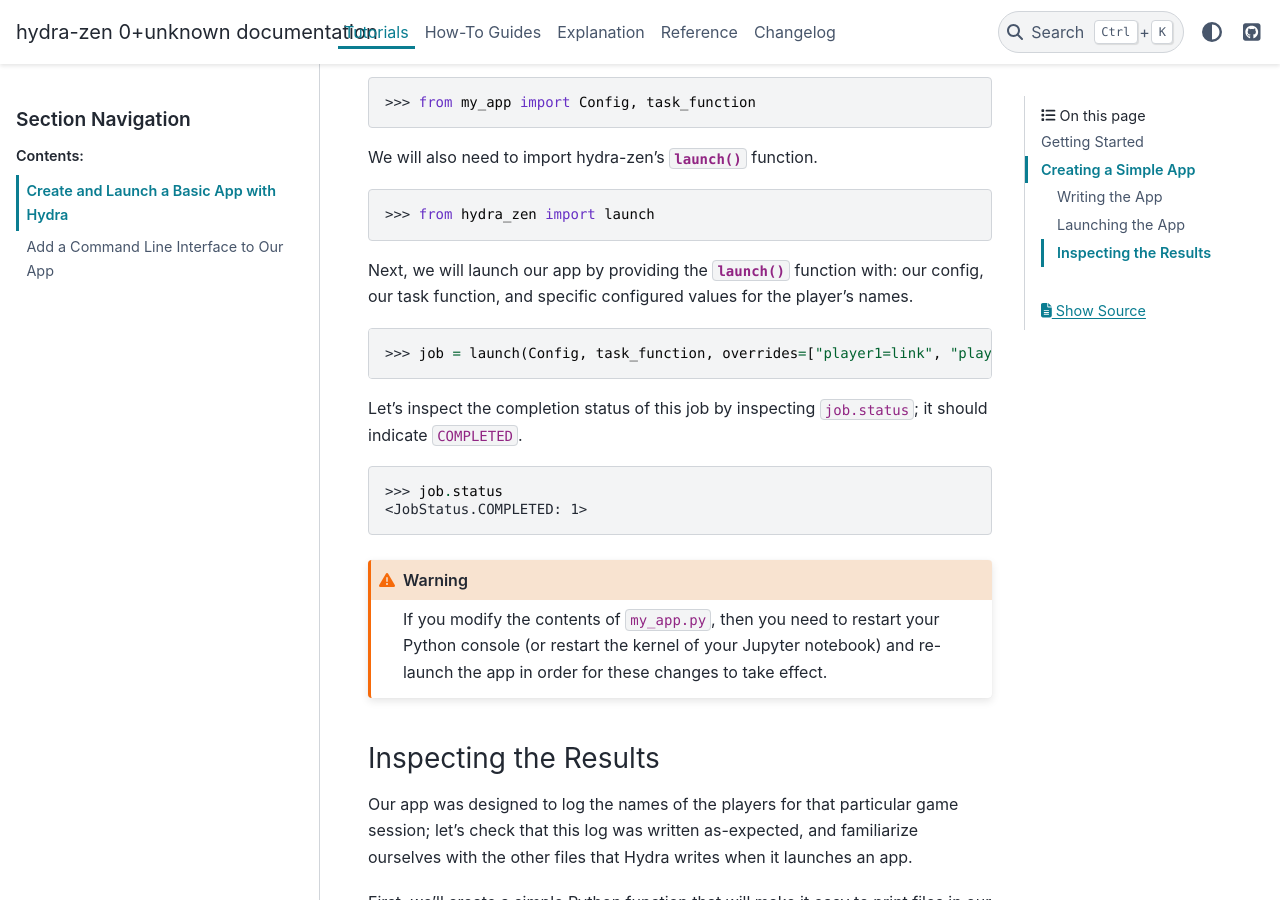
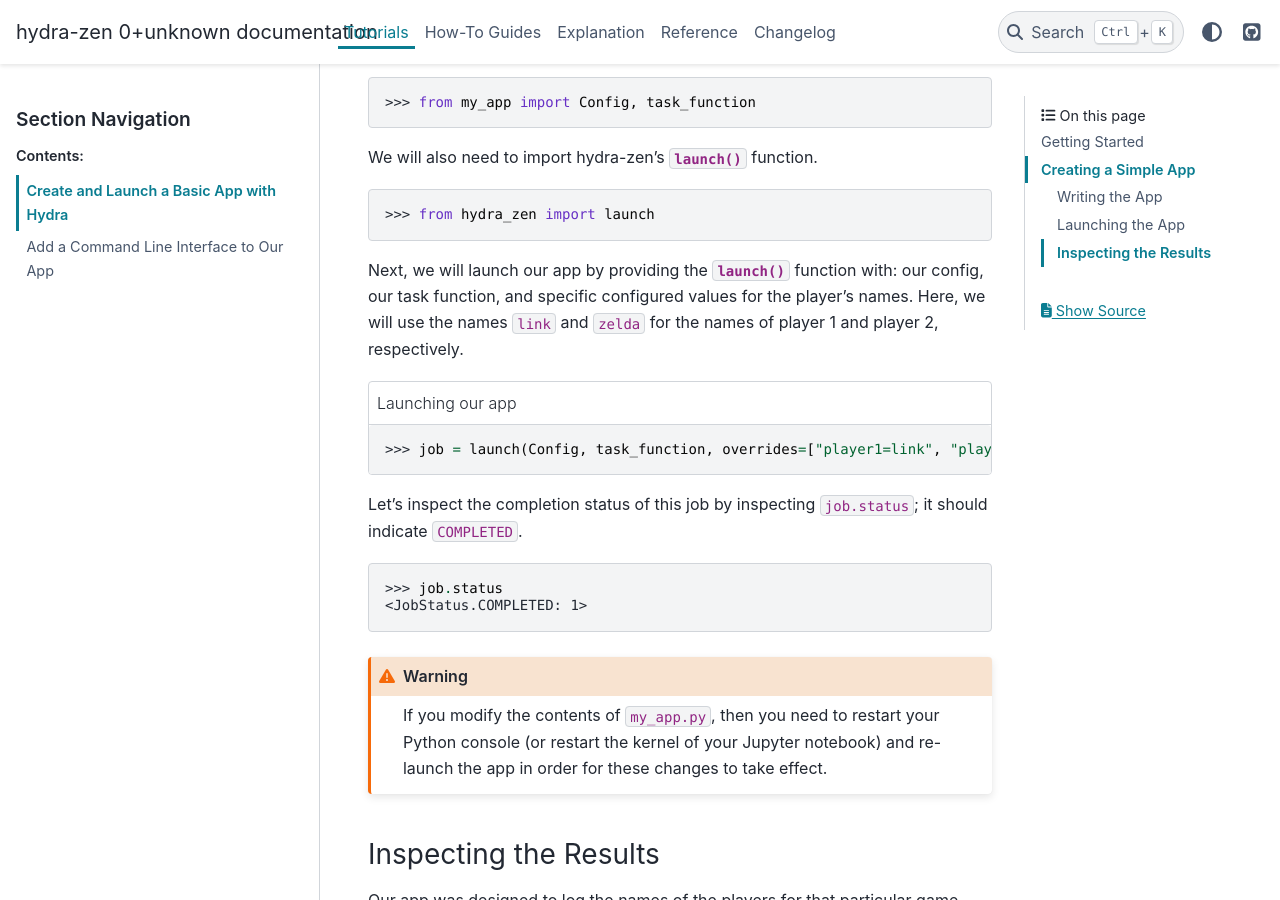
Before and after one commit to mit-ll-responsible-ai/hydra-zen, a Sphinx documentation site: the page built from docs/source/tutorials/basic_app.rst, in a window 1280 px wide and 900 px high, scrolled down 2304 px. Built offline with Sphinx 7.4.7 and the PyData theme 0.15.4, drawn with Linux system fonts in a browser that asks for light colours.

Commit message:
minor touchups

```diff
--- a/docs/source/explanation/hydrated_dataclass.rst
+++ b/docs/source/explanation/hydrated_dataclass.rst
@@ -1,5 +1,5 @@
-Combining Static and Dynamic Configurations with `@hydrated_dataclass`
-======================================================================
+Combining Statically-Defined and Dynamically-Generated Configurations
+=====================================================================
 
 hydra-zen provides a decorator, :func:`~hydra_zen.hydrated_dataclass`, which is similar
 to :py:func:`dataclasses.dataclass`, but can be used to auto-populate Hydra-specific
--- a/docs/source/tutorials/add_cli.rst
+++ b/docs/source/tutorials/add_cli.rst
@@ -65,8 +65,11 @@
 command line. The following will launch a job with ``mario`` and ``luigi`` as the names
 for player 1 and player 2, respectively.
 
+Open your terminal in the same directory as ``my_app.py`` and execute the following
+command.
+
 .. code-block:: shell
-   :caption: Launching our app  from the command line
+   :caption: Launching our app from the command line
 
    python my_app.py player1=mario player2=luigi
 
--- a/docs/source/tutorials/basic_app.rst
+++ b/docs/source/tutorials/basic_app.rst
@@ -114,8 +114,11 @@
 
 Next, we will launch our app by providing the :func:`~hydra_zen.launch` function with:
 our config, our task function, and specific configured values for the player's names.
+Here, we will use the names ``link`` and ``zelda`` for the names of player 1 and player
+2, respectively.
 
-.. code:: pycon
+.. code-block:: pycon
+   :caption: Launching our app
 
    >>> job = launch(Config, task_function, overrides=["player1=link", "player2=zelda"])
 
```
